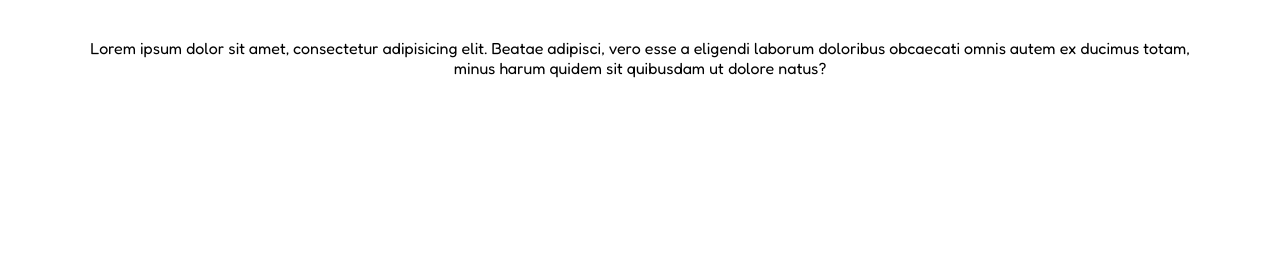
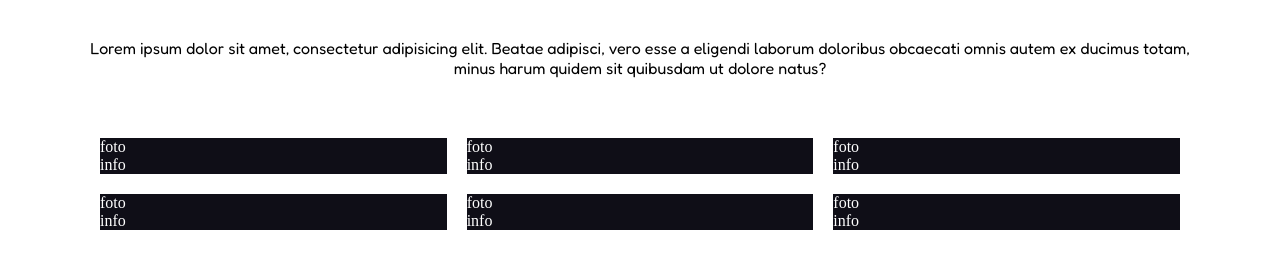
Before and after one commit to dieromeo/html-css-float-cards, a plain HTML site: page index.html in a window 1280 px wide. Shown: the part 96-364 px from the top of the page. Drawn offline with Linux system fonts and the light colour scheme.

Commit message:
feat: layout di base

```diff
--- a/css/style.css
+++ b/css/style.css
@@ -41,6 +41,7 @@ h1 {
 h1+p {
     font-family: 'Fredoka', sans-serif;
     padding-top: 60px;
+
 }
 
 /*
@@ -49,8 +50,26 @@ MAIN
 *********
 */
 
+.box {
+    margin-top: 50px;
+}
+
+.cards {
+    background-color: #0f0e17;
+    color: #fff;
+    width: calc(100% /3 - 20px);
+    float: left;
+    margin: 10px
+}
+
 /*
 *********
 COMMON
 *********
 */
+
+.clearfix::after {
+    content: '';
+    display: block;
+    clear: both;
+}
--- a/index.html
+++ b/index.html
@@ -28,6 +28,32 @@
         </header>
 
         <main>
+            <div class="box clearfix">
+                <div class="cards">
+                    <div class="foto">foto</div>
+                    <div class="info">info</div>
+                </div>
+                <div class="cards">
+                    <div class="foto">foto</div>
+                    <div class="info">info</div>
+                </div>
+                <div class="cards">
+                    <div class="foto">foto</div>
+                    <div class="info">info</div>
+                </div>
+                <div class="cards">
+                    <div class="foto">foto</div>
+                    <div class="info">info</div>
+                </div>
+                <div class="cards">
+                    <div class="foto">foto</div>
+                    <div class="info">info</div>
+                </div>
+                <div class="cards">
+                    <div class="foto">foto</div>
+                    <div class="info">info</div>
+                </div>
+            </div>
 
         </main>
     </div>
```
